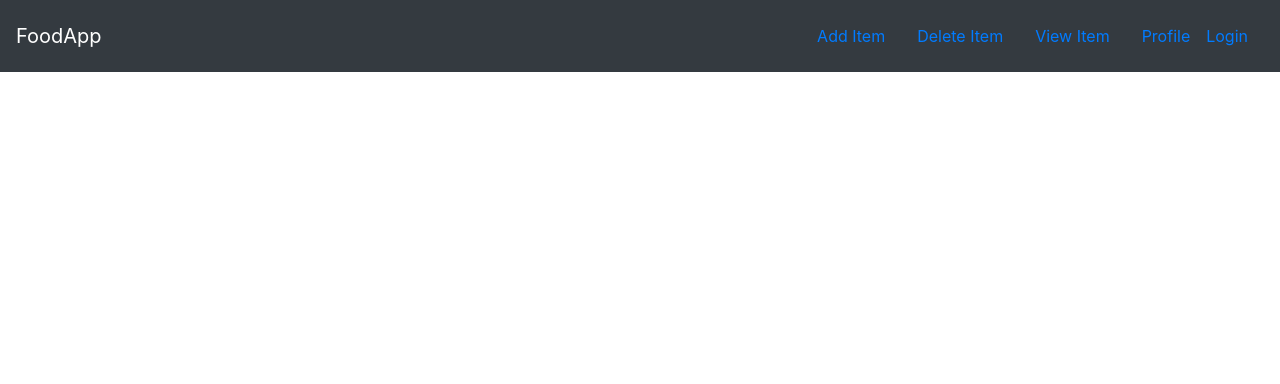
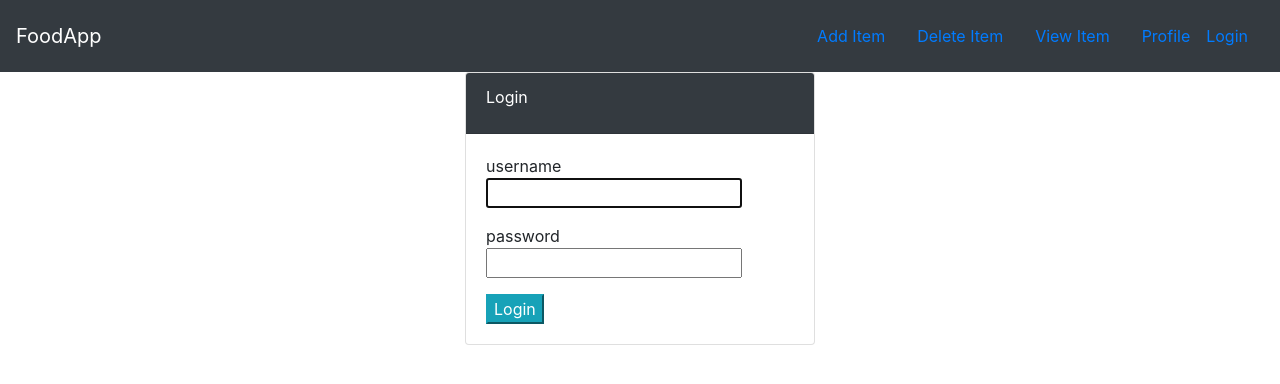
Before and after one commit to Aayush3014/FoodApp, a Django app: page /login/ in a window 1280 px wide. Shown: the top 384 px of the page. Run offline with Django 4.2, Linux system fonts and the light colour scheme.

Commit message:
Finishing up Login Form

```diff
--- a/FoodWeb/Users/templates/Users/login.html
+++ b/FoodWeb/Users/templates/Users/login.html
@@ -1,4 +1,36 @@
 {% extends 'Food/base.html' %}
+
+
+{% block content %}
+
+<div class="container">
+    <div class="row">
+        <div class="col-md-4 offset-md-4">
+            <div class="card">
+                <div class="card-header text-white bg-dark">
+                    <div class="card-title">
+                        Login
+                    </div>
+                </div>
+                <div class="card-body">
+                    <form method="POST">
+                        {% csrf_token %}
+                        {% for field in form %}
+                            <div class="form-group">
+                                {{field.name}}
+                                {{field}}
+                            </div>
+                        {% endfor %}
+                        <button class="btn-info" type="submit">Login</button>
+                    </form>
+                </div>
+            </div>
+        </div>
+    </div>
+</div>
+
+{% endblock content %}
+
 
 <form method="POST">
     {% csrf_token %}
```
